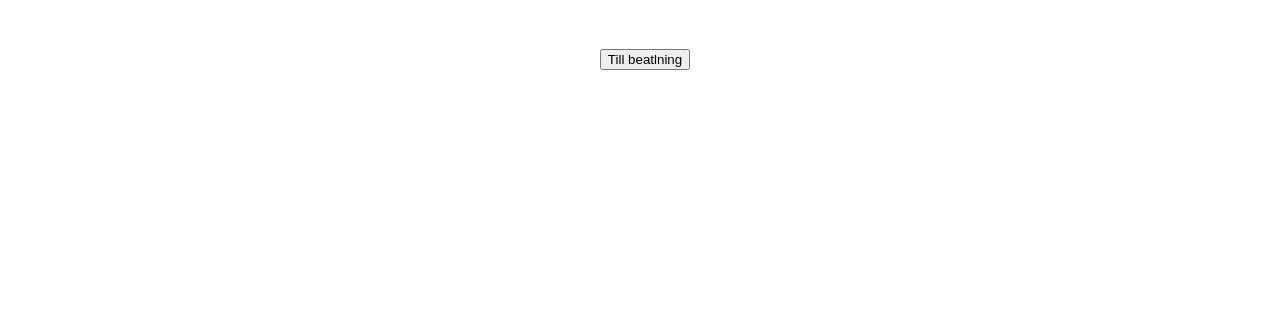
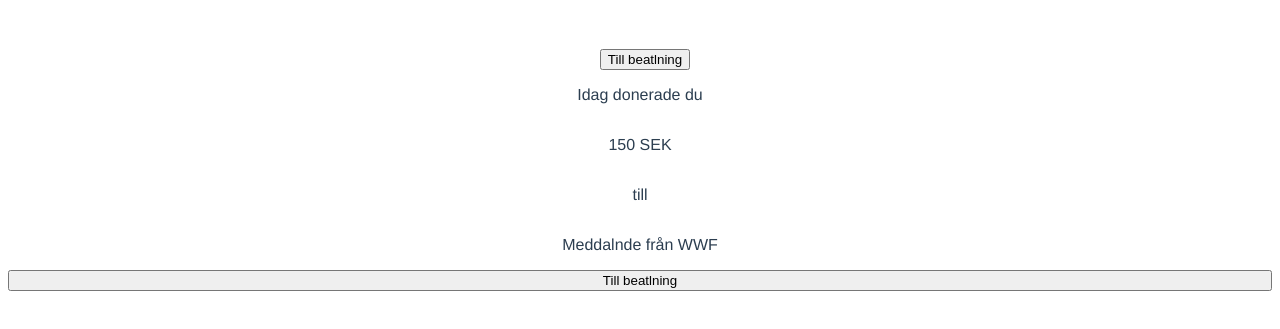
Before and after one commit to Agilutveckling-Med-Scrum/Donify, a Vue app: page /#/ in a window 1280 px wide. Shown: the part 411-740 px from the top of the page. Built offline with nearby package versions, Linux system fonts and the light colour scheme.

Commit message:
add donerapage but unfinished

```diff
--- /dev/null
+++ b/src/components/donerasida.vue
@@ -0,0 +1,22 @@
+<template>
+  <div class="donerasida">
+    <p>Idag donerade du</p>
+    <p>150 SEK</p>
+    <p>till</p>
+    <p>Meddalnde från WWF</p>
+    <button>Till beatlning</button>
+  </div>
+</template>
+
+<script>
+export default {
+  name: "Donerasida"
+};
+</script>
+
+<style scoped>
+.donerasida {
+  display: flex;
+  flex-direction: column;
+}
+</style>
--- a/src/views/Home.vue
+++ b/src/views/Home.vue
@@ -2,6 +2,7 @@
   <div class="home">
     <HelloWorld></HelloWorld>
     <Donationpage></Donationpage>
+    <Donerasida></Donerasida>
   </div>
 </template>
 
@@ -9,11 +10,13 @@
 // @ is an alias to /src
 import HelloWorld from "@/components/HelloWorld.vue";
 import Donationpage from "@/components/donationpage.vue";
+import Donerasida from "../components/donerasida.vue";
 export default {
   name: "Home",
   components: {
     HelloWorld,
-    Donationpage
+    Donationpage,
+    Donerasida
   }
 };
 </script>
```
